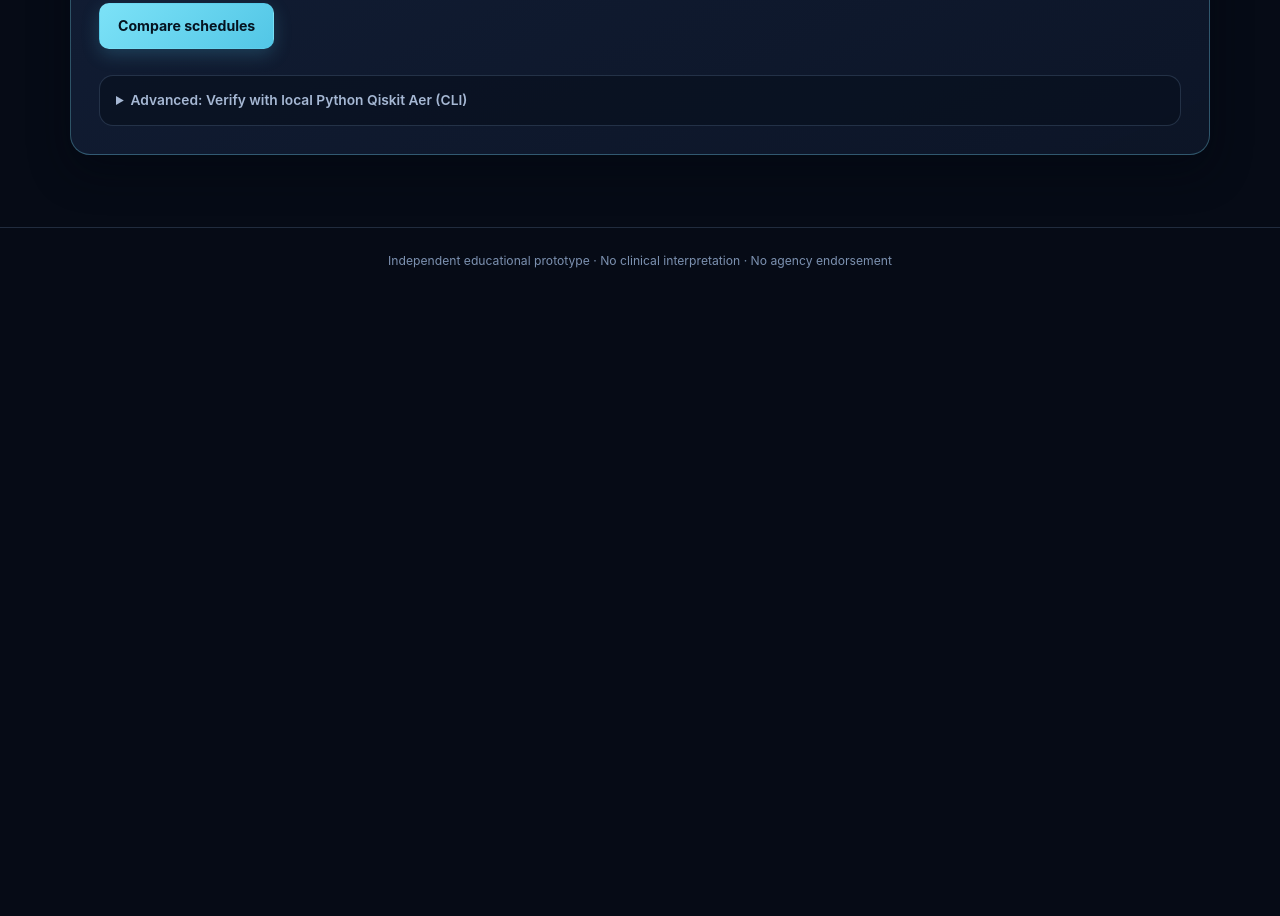
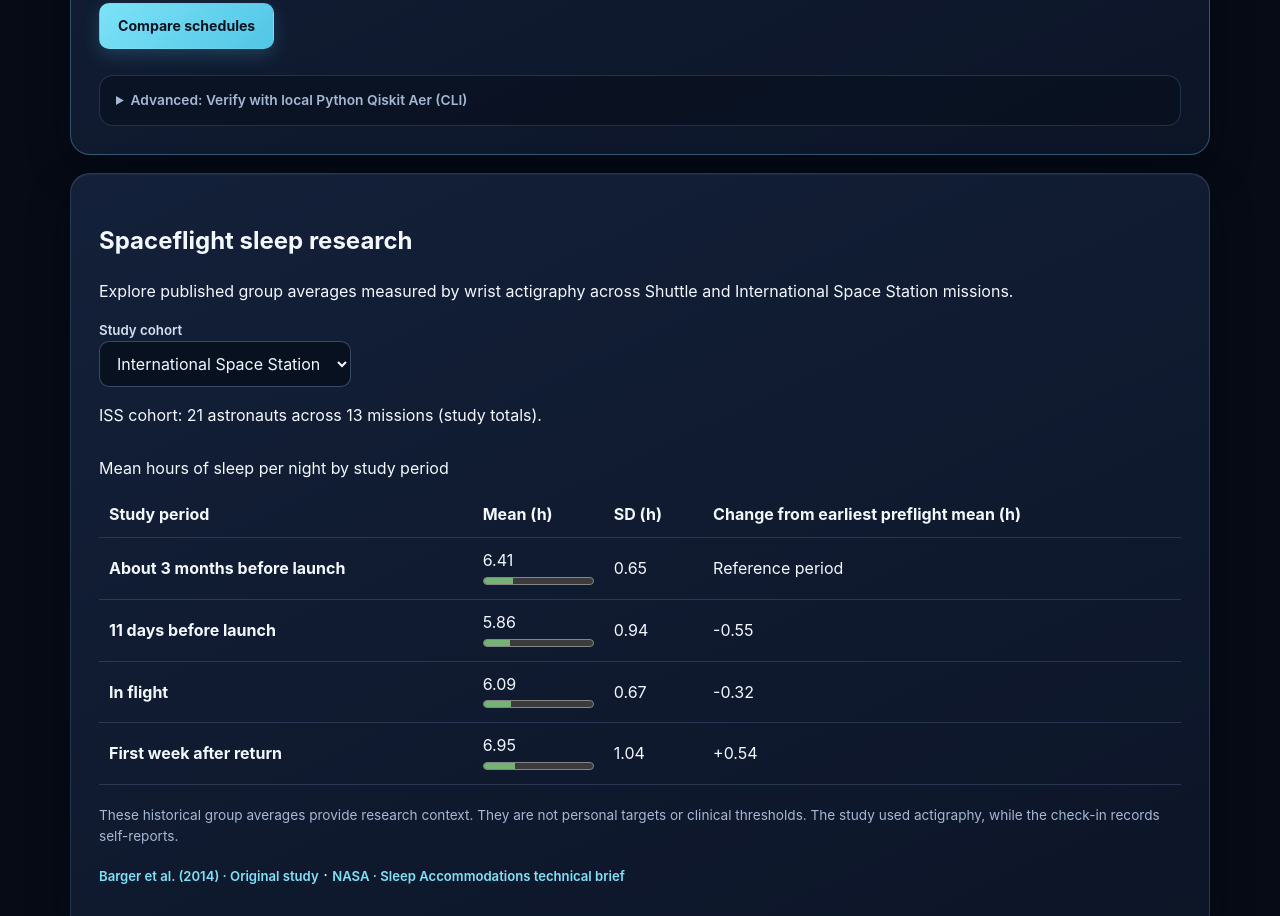
Before and after one commit to SouBeatrizKaroline/NasaSpaceApp_HealthMonitoring, a plain HTML site: page web/index.html in a window 1280 px wide. Shown: the part 1335-2251 px from the top of the page. Before the commit the page ends 1642 px from the top, so only its background shows below. Drawn offline with Linux system fonts and the light colour scheme.

Commit message:
Visualize published astronaut sleep data across mission stages

```diff
--- a/web/index.html
+++ b/web/index.html
@@ -140,6 +140,7 @@
         <h3 id="comparisonTitle" data-i18n="comparisonTitle">Mission comparison</h3>
         <p data-i18n="comparisonHelp">Latest check-in per stage. The history filter does not change this comparison.</p>
         <div id="stageCards" class="comparison-grid"></div>
+        <p><a class="gravity-source" href="#sleep-research" lang="en">Explore published spaceflight sleep research</a></p>
         <details id="missionReport">
           <summary data-i18n="reportTitle">Preview mission report</summary>
           <p data-i18n="reportLocal">The report stays on this device until you share it.</p>
@@ -165,9 +166,26 @@
       <p id="planningExact"></p>
       <p id="planningQuantum"></p>
     </section>
+    <section class="panel" id="sleep-research" lang="en" aria-labelledby="sleepResearchTitle">
+      <h2 id="sleepResearchTitle">Spaceflight sleep research</h2>
+      <p>Explore published group averages measured by wrist actigraphy across Shuttle and International Space Station missions.</p>
+      <label for="researchCohort"><span>Study cohort</span></label>
+      <select id="researchCohort"><option value="iss">International Space Station</option><option value="shuttle">Space Shuttle</option></select>
+      <p id="researchSample" aria-live="polite"></p>
+      <div class="research-table">
+        <table>
+          <caption>Mean hours of sleep per night by study period</caption>
+          <thead><tr><th scope="col">Study period</th><th scope="col">Mean (h)</th><th scope="col">SD (h)</th><th scope="col">Change from earliest preflight mean (h)</th></tr></thead>
+          <tbody id="researchRows"></tbody>
+        </table>
+      </div>
+      <p class="subtext">These historical group averages provide research context. They are not personal targets or clinical thresholds. The study used actigraphy, while the check-in records self-reports.</p>
+      <p><a class="gravity-source" href="https://pubmed.ncbi.nlm.nih.gov/25127232/">Barger et al. (2014) · Original study</a> · <a class="gravity-source" href="https://www.nasa.gov/wp-content/uploads/2023/03/sleep-accomodations-technical-brief-ochmo.pdf">NASA · Sleep Accommodations technical brief</a></p>
+    </section>
   </main>
   <footer><span data-i18n="footer">Independent educational prototype · No clinical interpretation · No agency endorsement</span></footer>
   <div id="toast" role="status" aria-live="polite"></div>
   <script src="app.js"></script>
+  <script src="sleep-research.js"></script>
   <script src="planning.js"></script>
 </body></html>
--- /dev/null
+++ b/web/sleep-research.js
@@ -0,0 +1,56 @@
+"use strict";
+
+(() => {
+  // Published actigraphy means and standard deviations, in hours per night.
+  // Barger et al. (2014), DOI 10.1016/S1474-4422(14)70122-X, PMID 25127232.
+  const periods = [
+    "About 3 months before launch",
+    "11 days before launch",
+    "In flight",
+    "First week after return"
+  ];
+  const cohorts = {
+    iss: {
+      sample: "ISS cohort: 21 astronauts across 13 missions (study totals).",
+      values: [[6.41, 0.65], [5.86, 0.94], [6.09, 0.67], [6.95, 1.04]]
+    },
+    shuttle: {
+      sample: "Shuttle cohort: 64 astronauts across 26 flights (study totals).",
+      values: [[6.29, 0.67], [6.04, 0.72], [5.96, 0.56], [6.74, 0.91]]
+    }
+  };
+  const select = document.getElementById("researchCohort");
+  const sample = document.getElementById("researchSample");
+  const rows = document.getElementById("researchRows");
+  const signedHours = new Intl.NumberFormat("en", {
+    minimumFractionDigits: 2, maximumFractionDigits: 2, signDisplay: "exceptZero"
+  });
+
+  function render() {
+    const {sample: sampleText, values} = cohorts[select.value];
+    sample.textContent = sampleText;
+    rows.replaceChildren();
+    values.forEach(([mean, sd], index) => {
+      const row = document.createElement("tr");
+      const heading = document.createElement("th");
+      heading.scope = "row";
+      heading.textContent = periods[index];
+      row.append(heading);
+
+      const meanCell = row.insertCell();
+      meanCell.textContent = mean.toFixed(2);
+      const bar = document.createElement("meter");
+      bar.min = 0;
+      bar.max = 24;
+      bar.value = mean;
+      bar.setAttribute("aria-hidden", "true");
+      meanCell.append(bar);
+      row.insertCell().textContent = sd.toFixed(2);
+      row.insertCell().textContent = index === 0 ? "Reference period" : signedHours.format(mean - values[0][0]);
+      rows.append(row);
+    });
+  }
+
+  select.addEventListener("change", render);
+  render();
+})();
--- a/web/styles.css
+++ b/web/styles.css
@@ -318,3 +318,10 @@ footer { text-align: center; color: #7c91b0; font-size: 0.76rem; padding: 24px 1
 .gravity-evidence { margin: 10px 0; }
 .gravity-evidence summary { color: var(--cyan); cursor: pointer; width: fit-content; padding: 6px 0; }
 .gravity-evidence p { color: var(--muted); margin-block: 6px; }
+
+.research-table { overflow-x: auto; margin-bottom: 20px; }
+.research-table table { width: 100%; border-collapse: collapse; text-align: left; }
+.research-table caption { text-align: left; padding: 12px 0; color: var(--text); }
+.research-table th, .research-table td { border-bottom: 1px solid var(--line); padding: 10px; }
+.research-table meter { display: block; width: 100%; min-width: 65px; accent-color: var(--cyan); }
+#sleep-research .subtext { margin-top: 0; }
```
Also changed, not shown: 2 other files.
